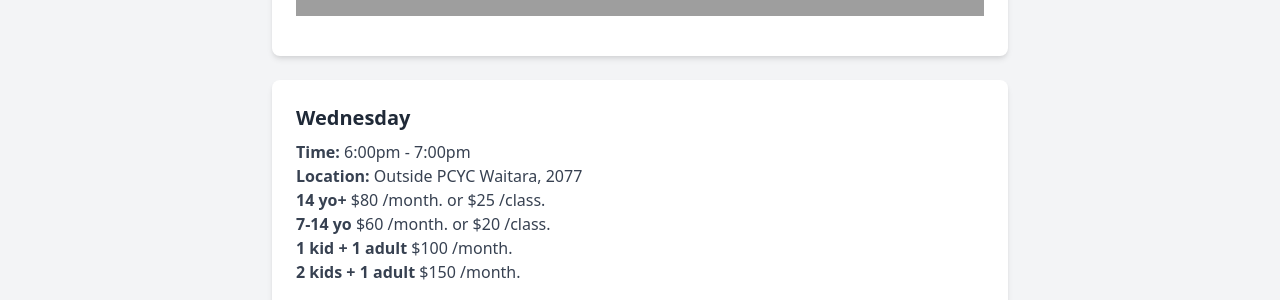
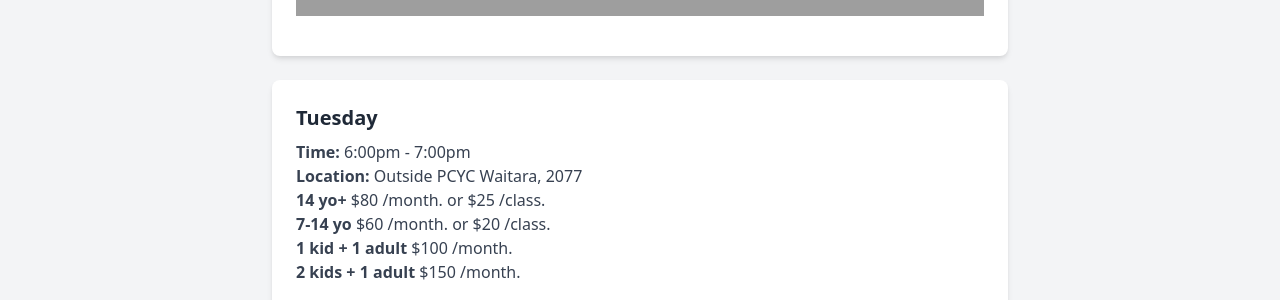
Before and after one commit to sydneykungfu/sydneykungfu.github.io, a Jekyll site: the page built from enroll.html, in a window 1280 px wide and 900 px high, scrolled down 1628 px. Shown: the part 156-456 px from the top of the window. Built offline with Jekyll 4.4.1, drawn with Linux system fonts in a browser that asks for light colours; grey boxes are pictures that could not be loaded.

Commit message:
feat: change Wed class to Tue

```diff
--- a/_includes/schedule-cards-en.html
+++ b/_includes/schedule-cards-en.html
@@ -44,9 +44,9 @@
     </div>
   </div>
 
-  <!-- Wednesday -->
+  <!-- Tuesday -->
   <div class="bg-white shadow-md rounded-lg p-6">
-    <h3 class="text-xl font-bold mb-2">Wednesday</h3>
+    <h3 class="text-xl font-bold mb-2">Tuesday</h3>
     <p class="text-gray-700"><strong>Time:</strong> 6:00pm - 7:00pm</p>
     <p class="text-gray-700"><strong>Location:</strong> Outside PCYC Waitara, 2077</p>
     <p class="text-gray-700"><strong>14 yo+</strong> $80 /month. or $25 /class.</p>
--- a/_includes/schedule-cards-zh-CN.html
+++ b/_includes/schedule-cards-zh-CN.html
@@ -44,9 +44,9 @@
     </div>
   </div>
 
-  <!-- 星期三 -->
+  <!-- 星期二 -->
   <div class="bg-white shadow-md rounded-lg p-6">
-    <h3 class="text-xl font-bold mb-2">星期三</h3>
+    <h3 class="text-xl font-bold mb-2">星期二</h3>
     <p class="text-gray-700"><strong>时间：</strong>6:00pm - 7:00pm</p>
     <p class="text-gray-700"><strong>地点：</strong>Outside PCYC Waitara, NSW 2077</p>
     <p class="text-gray-700"><strong>14岁以上</strong> $80/月；或 $25/课。</p>
--- a/_includes/schedule-cards-zh.html
+++ b/_includes/schedule-cards-zh.html
@@ -44,9 +44,9 @@
     </div>
   </div>
 
-  <!-- 星期三 -->
+  <!-- 星期二 -->
   <div class="bg-white shadow-md rounded-lg p-6">
-    <h3 class="text-xl font-bold mb-2">星期三</h3>
+    <h3 class="text-xl font-bold mb-2">星期二</h3>
     <p class="text-gray-700"><strong>時間：</strong>6:00pm - 7:00pm</p>
     <p class="text-gray-700"><strong>地點：</strong>Outside PCYC Waitara, NSW 2077</p>
     <p class="text-gray-700"><strong>14歲以上</strong> $80/月；或 $25/課。</p>
--- a/_layouts/default.html
+++ b/_layouts/default.html
@@ -144,7 +144,7 @@
       "openingHoursSpecification": [
         {
           "@type": "OpeningHoursSpecification",
-          "dayOfWeek": "Wednesday",
+          "dayOfWeek": "Tuesday",
           "opens": "17:00",
           "closes": "19:00"
         },
--- a/links.html
+++ b/links.html
@@ -109,7 +109,7 @@
       "openingHoursSpecification": [
         {
           "@type": "OpeningHoursSpecification",
-          "dayOfWeek": "Wednesday",
+          "dayOfWeek": "Tuesday",
           "opens": "17:00",
           "closes": "19:00"
         },
```
Also changed, not shown: other parts of _layouts/default.html (+1 -1 lines), other parts of links.html (+1 -1 lines).
